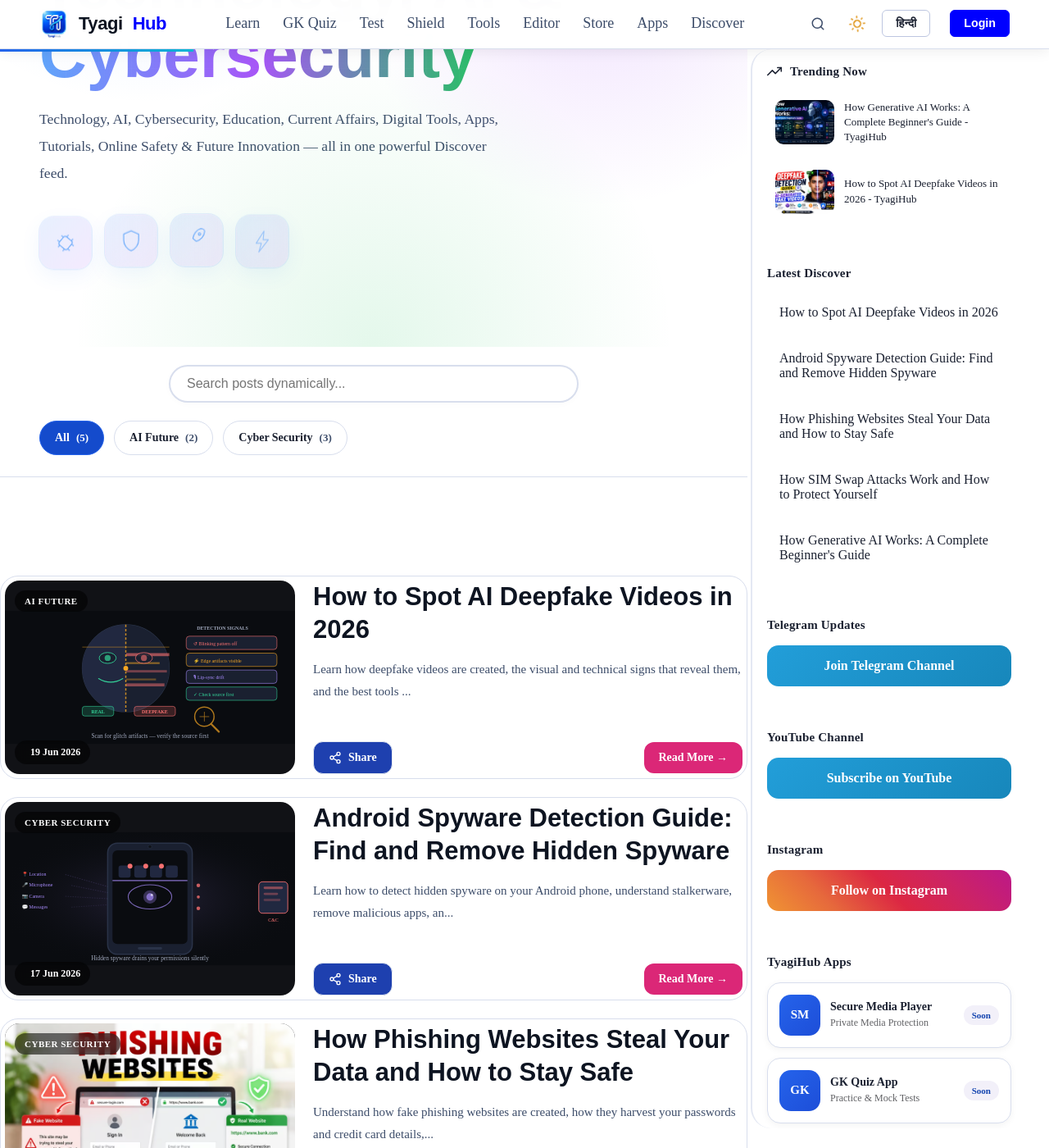
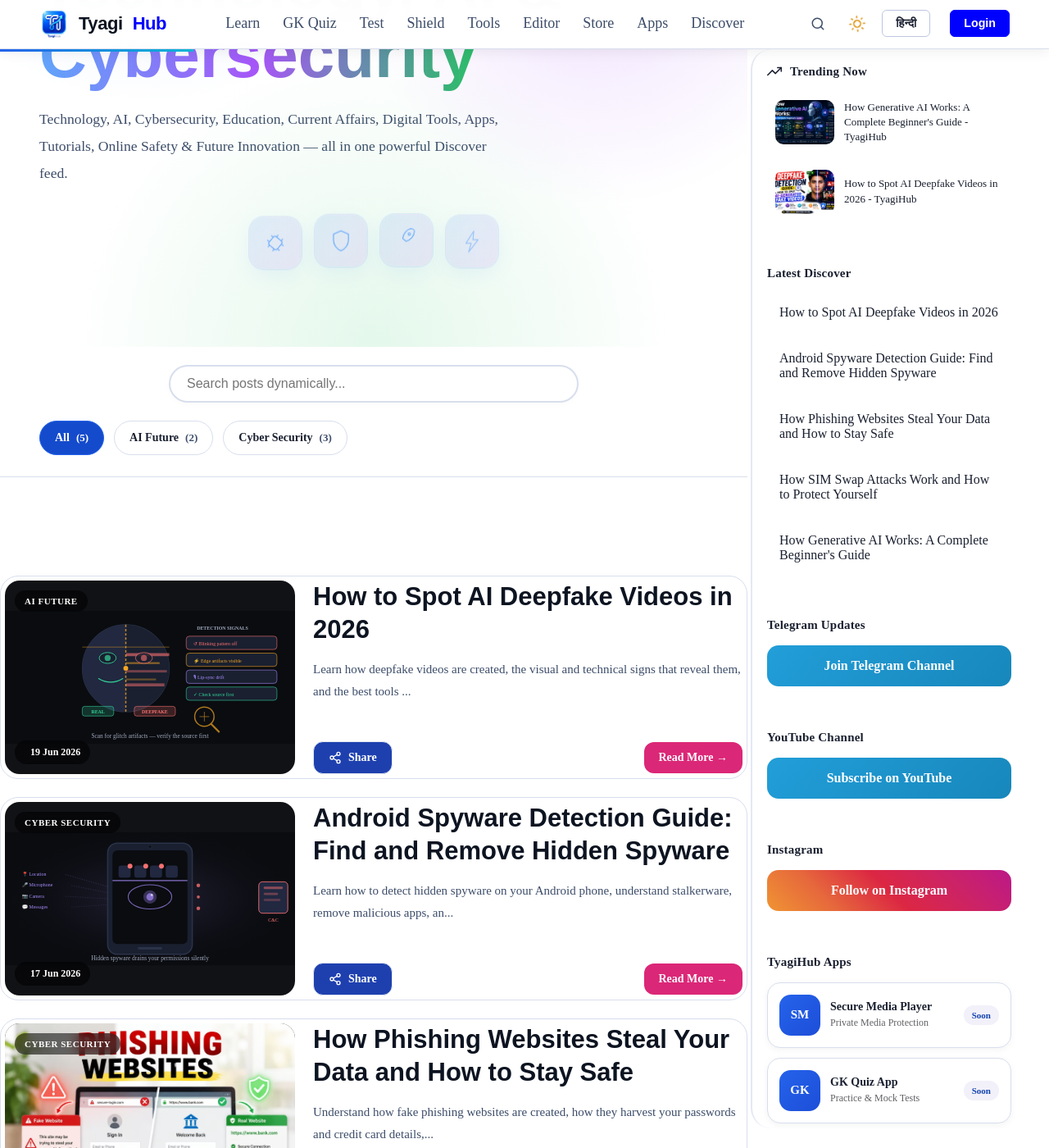
Before and after one commit to HimanshuTyagiJi/TyagiHub, a Jekyll site: the page built from discover/index.html, in a window 1280 px wide and 1400 px high, scrolled down 531 px. Shown: the whole window at 82% size. Built offline with Jekyll 4.4.1, drawn with Linux system fonts in a browser that asks for light colours; comment, search, counter and statistics services are not loaded.

Commit message:
Update discover.css

```diff
--- a/assets/css/discover.css
+++ b/assets/css/discover.css
@@ -863,7 +863,7 @@
 }
 
 .discover-icons{
-  justice-align:center;
+ justify-content: center;
   display:flex;
   gap:16px;
   margin-top:40px;
```
